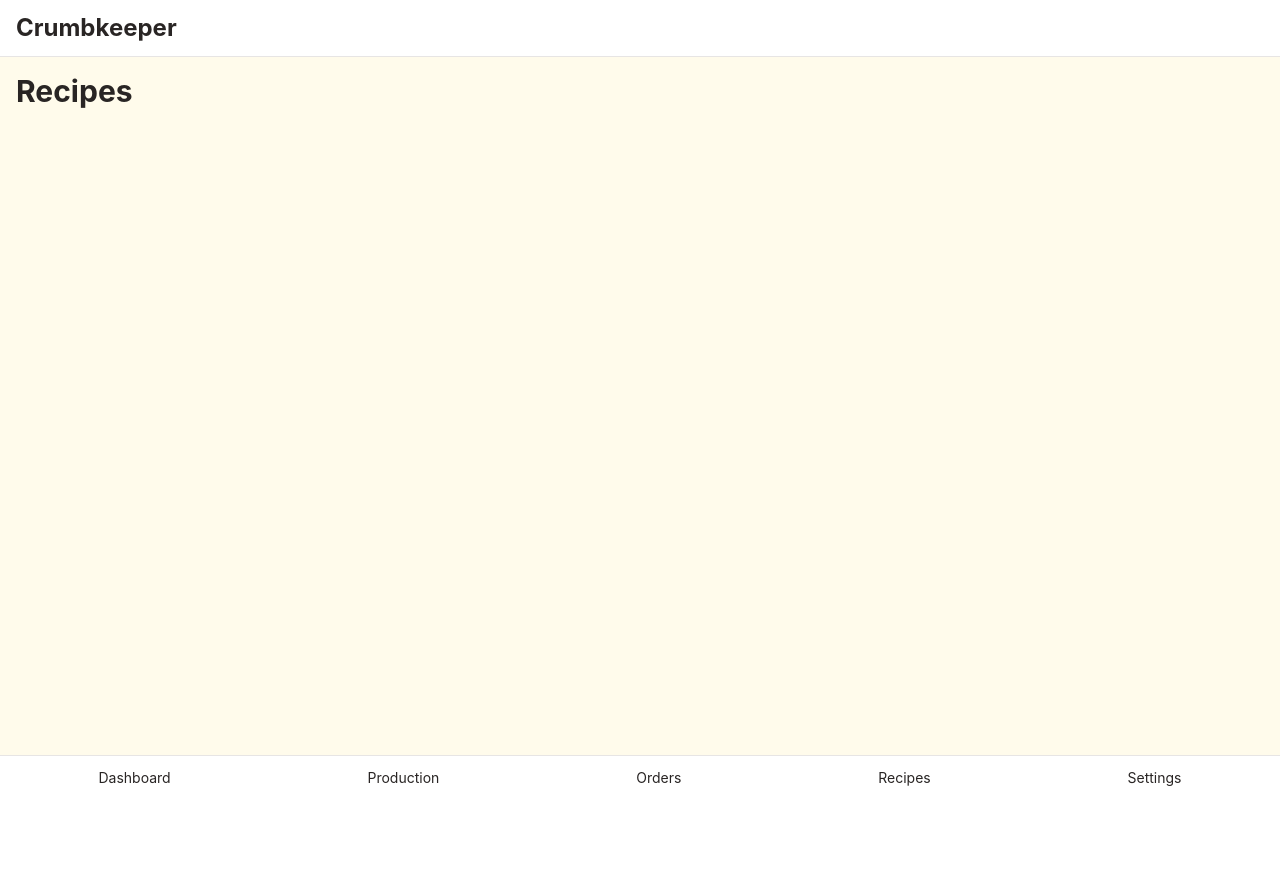
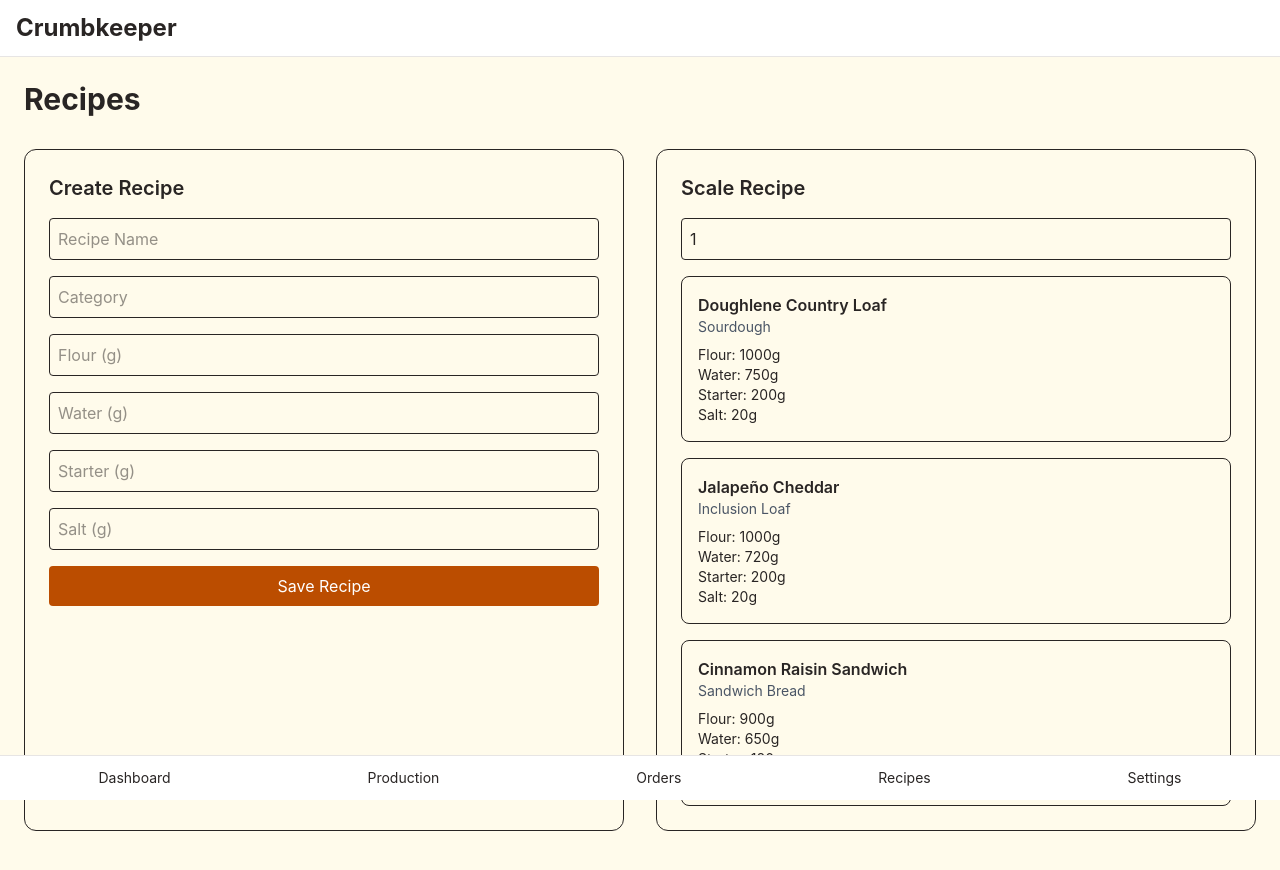
Before and after one commit to Crumbkeeper/crumbkeeper, a React (Vite) app in the folder apps/web/: page /recipes in a window 1280 px wide. Shown: the top 870 px of the page. Before the commit the page ends 800 px from the top, so only its background shows below. Built offline with nearby package versions, Linux system fonts and the light colour scheme.

Commit message:
Build recipe page UI

```diff
--- a/apps/web/src/pages/RecipesPage.tsx
+++ b/apps/web/src/pages/RecipesPage.tsx
@@ -1,9 +1,95 @@
+import { useState } from "react";
+
+type Recipe = {
+  name: string;
+  category: string;
+  flour: number;
+  water: number;
+  starter: number;
+  salt: number;
+};
+
 export default function RecipesPage() {
+  const [targetYield, setTargetYield] = useState(1);
+
+  const recipes: Recipe[] = [
+    {
+      name: "Doughlene Country Loaf",
+      category: "Sourdough",
+      flour: 1000,
+      water: 750,
+      starter: 200,
+      salt: 20,
+    },
+    {
+      name: "Jalapeño Cheddar",
+      category: "Inclusion Loaf",
+      flour: 1000,
+      water: 720,
+      starter: 200,
+      salt: 20,
+    },
+    {
+      name: "Cinnamon Raisin Sandwich",
+      category: "Sandwich Bread",
+      flour: 900,
+      water: 650,
+      starter: 180,
+      salt: 18,
+    },
+  ];
+
   return (
-    <div className="p-4">
-      <h1 className="text-3xl font-bold">
-        Recipes
-      </h1>
+    <div className="p-6 space-y-8">
+      <h1 className="text-3xl font-bold">Recipes</h1>
+
+      <div className="grid gap-8 md:grid-cols-2">
+        <div className="rounded-xl border p-6 space-y-4">
+          <h2 className="text-xl font-semibold">Create Recipe</h2>
+
+          <input className="w-full border rounded p-2" placeholder="Recipe Name" />
+          <input className="w-full border rounded p-2" placeholder="Category" />
+          <input className="w-full border rounded p-2" placeholder="Flour (g)" />
+          <input className="w-full border rounded p-2" placeholder="Water (g)" />
+          <input className="w-full border rounded p-2" placeholder="Starter (g)" />
+          <input className="w-full border rounded p-2" placeholder="Salt (g)" />
+
+          <button className="w-full rounded bg-amber-700 text-white p-2">
+            Save Recipe
+          </button>
+        </div>
+
+        <div className="rounded-xl border p-6 space-y-4">
+          <h2 className="text-xl font-semibold">Scale Recipe</h2>
+
+          <input
+            type="number"
+            value={targetYield}
+            onChange={(e) => setTargetYield(Number(e.target.value))}
+            className="w-full border rounded p-2"
+          />
+
+          <div className="space-y-4">
+            {recipes.map((recipe) => (
+              <div key={recipe.name} className="rounded-lg border p-4">
+                <h3 className="font-semibold">{recipe.name}</h3>
+
+                <p className="text-sm text-gray-600">{recipe.category}</p>
+
+                <div className="mt-2 text-sm">
+                  Flour: {recipe.flour * targetYield}g
+                  <br />
+                  Water: {recipe.water * targetYield}g
+                  <br />
+                  Starter: {recipe.starter * targetYield}g
+                  <br />
+                  Salt: {recipe.salt * targetYield}g
+                </div>
+              </div>
+            ))}
+          </div>
+        </div>
+      </div>
     </div>
-  )
+  );
 }
```
